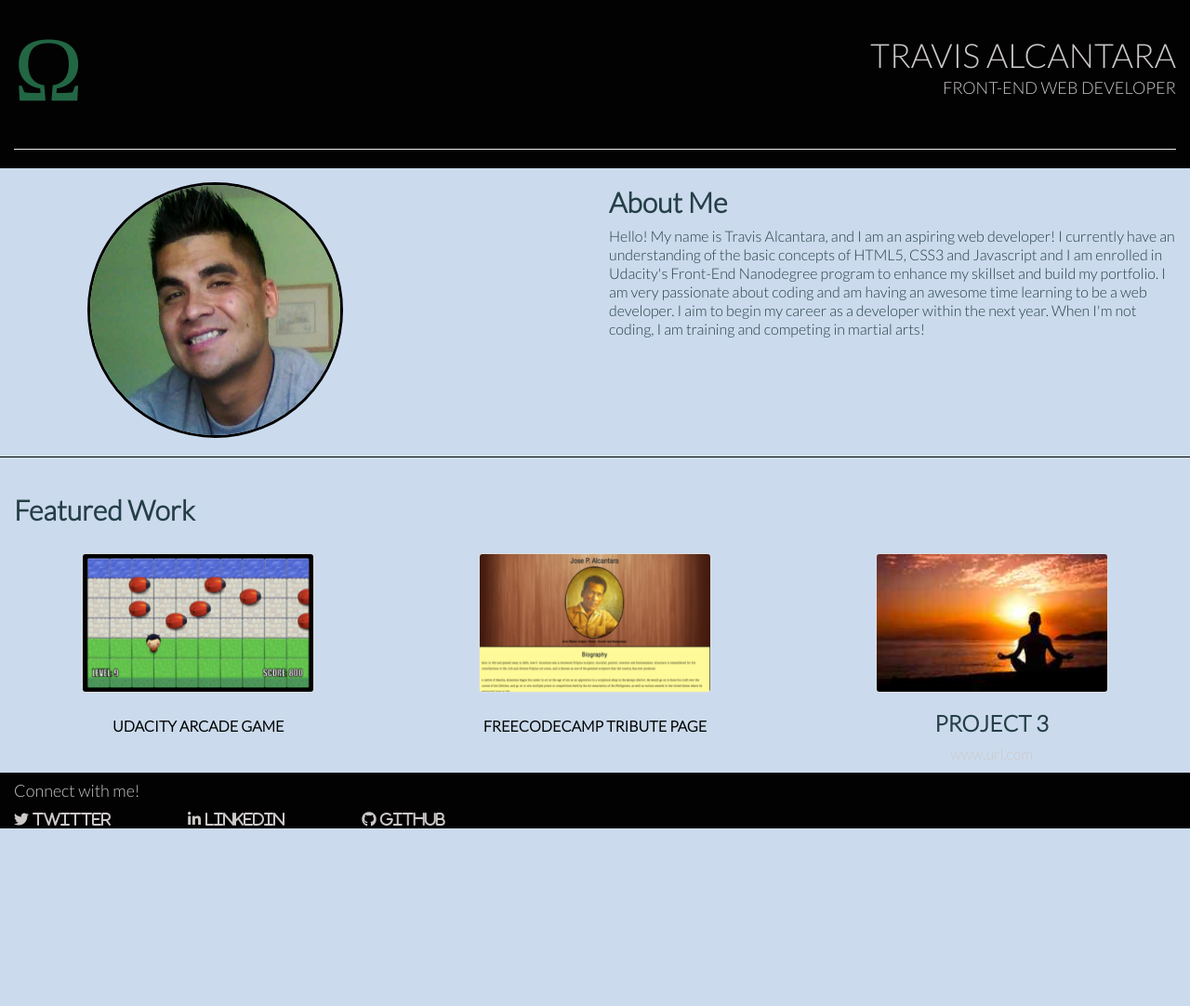
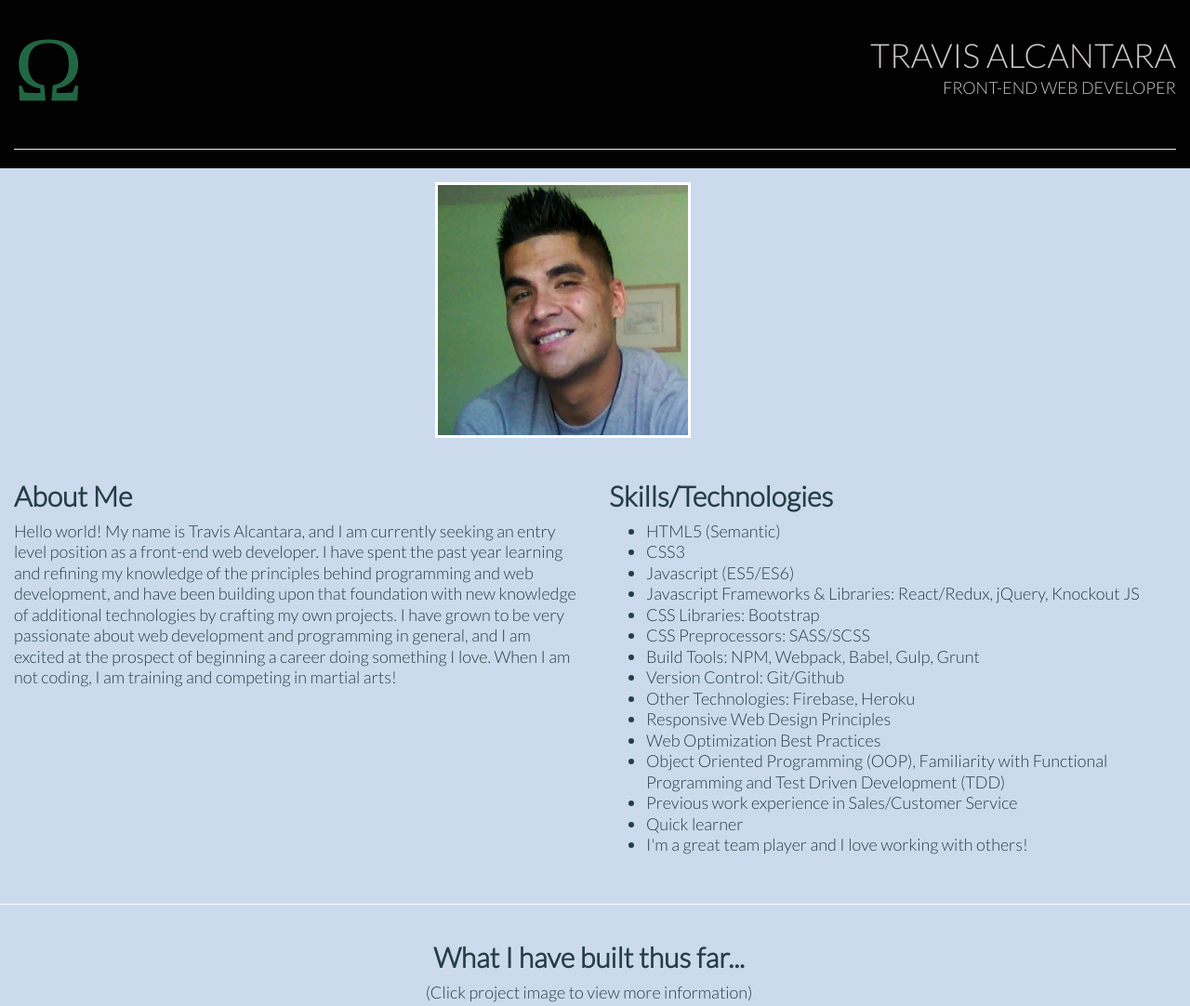
Before and after one commit to travalc/portfolio, a website: page index.html in a window 1280 px wide. Shown: the top 1082 px of the page at 93% size. Before the commit the page ends 891 px from the top, so only its background shows below. Drawn offline with Linux system fonts and the light colour scheme.

Commit message:
Added skills section, additional styling

```diff
--- a/css/main.css
+++ b/css/main.css
@@ -3,7 +3,7 @@
   box-sizing: border-box;
   font-family: 'Lato', sans-serif;
   color: #253F47;
-  font-size: 16px;
+  font-size: 18px;
   line-height: 1.25em;
 }
 body {
@@ -15,7 +15,7 @@ body {
   border-width: thin;
 }
 .body-hr {
-  border-color: black;
+  border-color: white;
   border-width: thin;
 }
 a {
@@ -58,11 +58,10 @@ a {
   font-weight: 600;
 }
 .profile-image{
-  border-radius: 50%;
-  border: solid black;
+
+  border: solid white;
 }
 .description {
-  float: right;
   margin-top: 0;
   margin-right: 0;
 }
@@ -87,3 +86,6 @@ a {
   display: block;
   margin: auto;
 }
+.projects-head {
+  text-align: center;
+}
--- a/css/responsive.css
+++ b/css/responsive.css
@@ -34,8 +34,22 @@
      width: 275px;
      height: 275px;
      overflow: hidden;
-     margin-left: 15%;
+     margin-left: 37%;
      margin-top: 15px;
+
+  }
+  .bio-section {
+    float: left;
+  }
+  .skills-section {
+    float: right;
+    margin-left: 0;
+  }
+  .description {
+    margin-top: 2%;
+  }
+  .projects-head {
+    margin-left: 12%;
   }
 }
 @media screen and (max-width:760px) {
--- a/index.html
+++ b/index.html
@@ -33,20 +33,45 @@
       <section class="about-me">
         <div class="container-fluid">
           <div class="row">
-            <div class="col-md-6 col-sm-12 col-xs-12 profile-column">
+            <div class="col-md-12 col-sm-12 col-xs-12 profile-column">
               <img src="images/profile2.jpg" alt="Photo of Travis"  class="profile-image">
             </div>
-            <div class="description col-md-6 col-sm-12 col-xs-12 description-column text-left">
-              <h2 class="thicker-font">About Me</h2>
-              <p>
-                Hello! My name is Travis Alcantara, and I am an aspiring web developer! I currently have
-                an understanding of the basic concepts of HTML5, CSS3 and Javascript and I am enrolled in
-                Udacity's Front-End Nanodegree program to enhance my skillset and build my portfolio. I am
-                very passionate about coding and am having an awesome time learning to be a web developer.
-                I aim to begin my career as a developer within the next year. When I'm not coding, I am training
-                and competing in martial arts!
-              </p>
-              <br/>
+            <div class="description col-md-12 col-sm-12 col-xs-12 description-column text-left">
+              <div class="row">
+                <div class="bio-section col-md-6 col-sm-12 col-xs-12">
+                  <h2 class="thicker-font">About Me</h2>
+                  <p>
+                    Hello world! My name is Travis Alcantara, and I am currently seeking an entry level position as a
+                    front-end web developer. I have spent the past year learning and refining my knowledge of the principles behind
+                    programming and web development, and have been building upon that foundation with new knowledge of additional
+                    technologies by crafting my own projects. I have grown to be very passionate about web development and programming
+                    in general, and I am excited at the prospect of beginning a career doing something I love. When I am not coding,
+                    I am training and competing in martial arts!
+                  </p>
+                </div>
+                <div class="skills-section col-md-6 col-sm-12 col-xs-12">
+                  <h2 class="thicker-font">Skills/Technologies</h2>
+                  <ul>
+                    <li>HTML5 (Semantic)</li>
+                    <li>CSS3</li>
+                    <li>Javascript (ES5/ES6)</li>
+                    <li>Javascript Frameworks & Libraries: React/Redux, jQuery, Knockout JS</li>
+                    <li>CSS Libraries: Bootstrap</li>
+                    <li>CSS Preprocessors: SASS/SCSS
+                    <li>Build Tools: NPM, Webpack, Babel, Gulp, Grunt</li>
+                    <li>Version Control: Git/Github</li>
+                    <li>Other Technologies: Firebase, Heroku</li>
+                    <li>Responsive Web Design Principles</li>
+                    <li>Web Optimization Best Practices</li>
+                    <li>Object Oriented Programming (OOP), Familiarity with Functional Programming and Test Driven Development (TDD)</li>
+                    <li>Previous work experience in Sales/Customer Service</li>
+                    <li>Quick learner</li>
+                    <li>I'm a great team player and I love working with others!</li>
+                  </ul>
+                </div>
+              </div>
+
+            <br/>
             </div>
           </div>
         </div>
@@ -56,8 +81,9 @@
       <section class="featured-work">
         <div class="container-fluid">
           <div class="row">
-            <div class="col-md-9 col-sm-12 col-xs-12">
-              <h2 class="thicker-font">Featured Work</h2>
+            <div class="col-md-9 col-sm-12 col-xs-12 projects-head">
+              <h2 class="thicker-font">What I have built thus far...</h2>
+              <p>(Click project image to view more information)</p>
               <br/>
             </div>
           </div>
```
